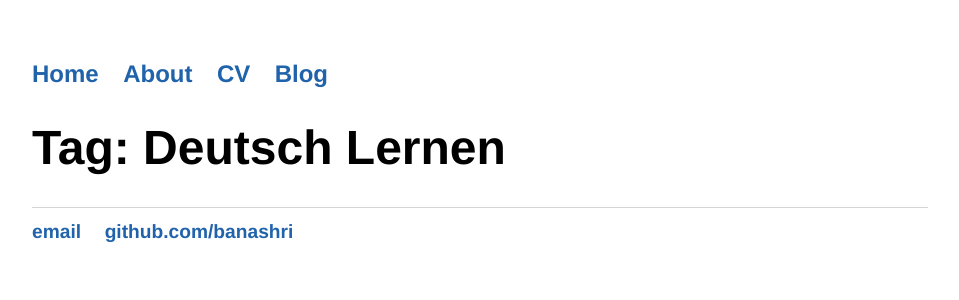
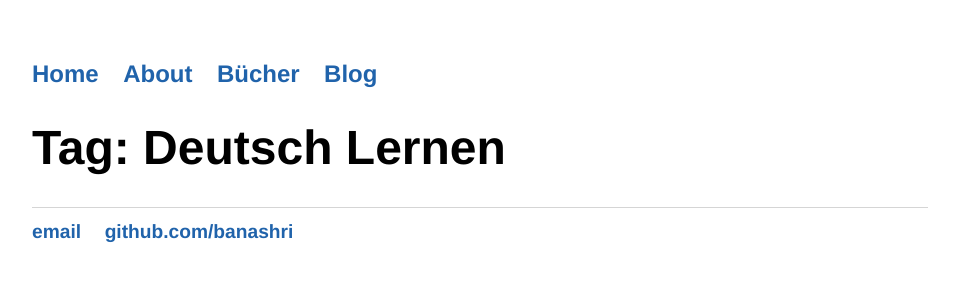
Before and after one commit to Banashri/banashri.github.io, a Jekyll site: the page built from tag/Deutsch Lernen.md, in a window 1280 px wide. Shown: the top 300 px of the page, without its empty margins (160-1119 px from the left). Built offline with Jekyll 4.4.1, drawn with Linux system fonts in a browser that asks for light colours.

Commit message:
Update default.html

```diff
--- a/_layouts/default.html
+++ b/_layouts/default.html
@@ -10,7 +10,7 @@
 	    		<ul>
 	        		<li><a href="/">Home</a></li>
 		        	<li><a href="/about">About</a></li>
-	        		<li><a href="/cv">CV</a></li>
+	        		<li><a href="/cv">Bücher</a></li>
 	        		<li><a href="/blog">Blog</a></li>
 	    		</ul>
 			</nav>
```
